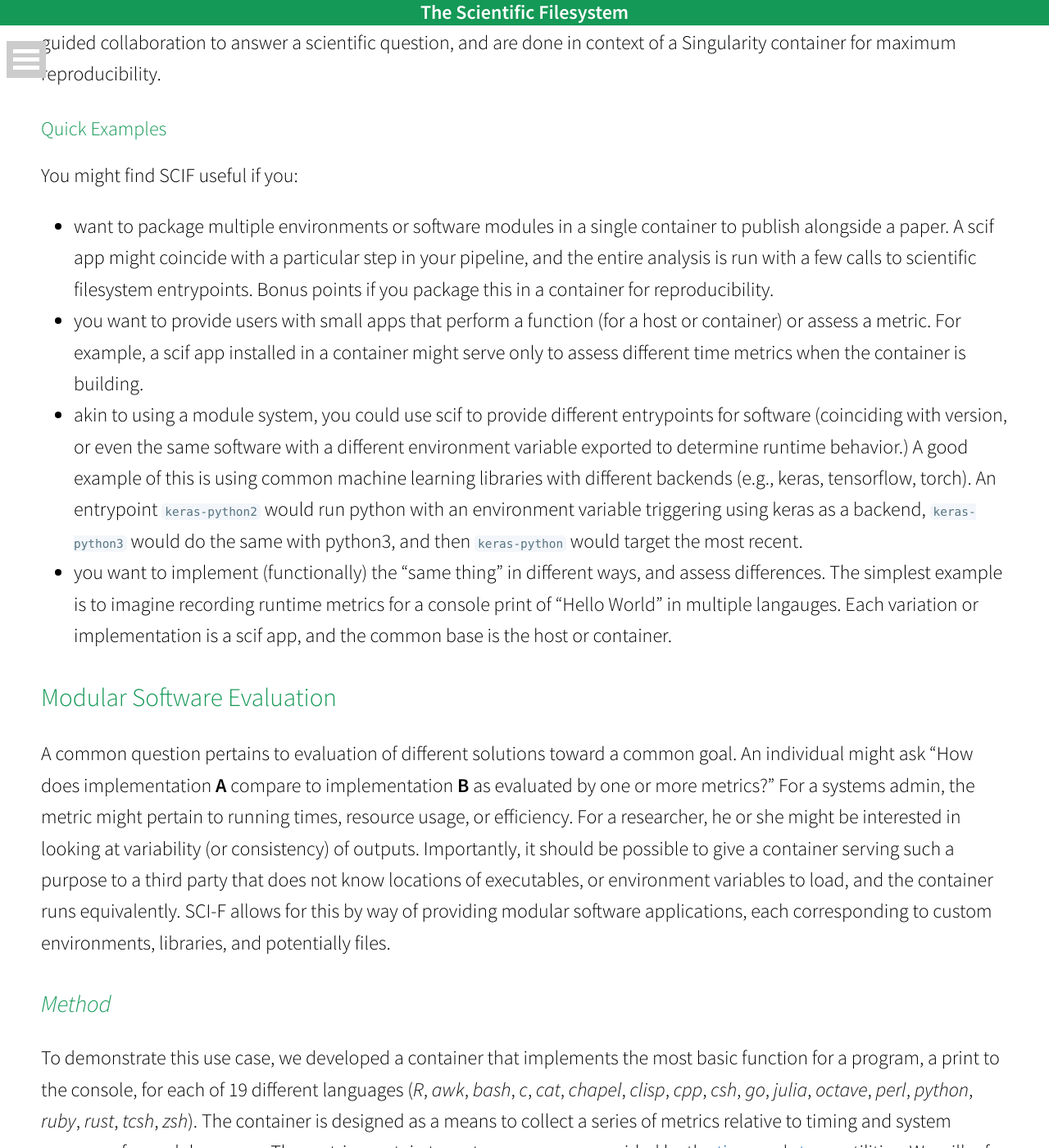
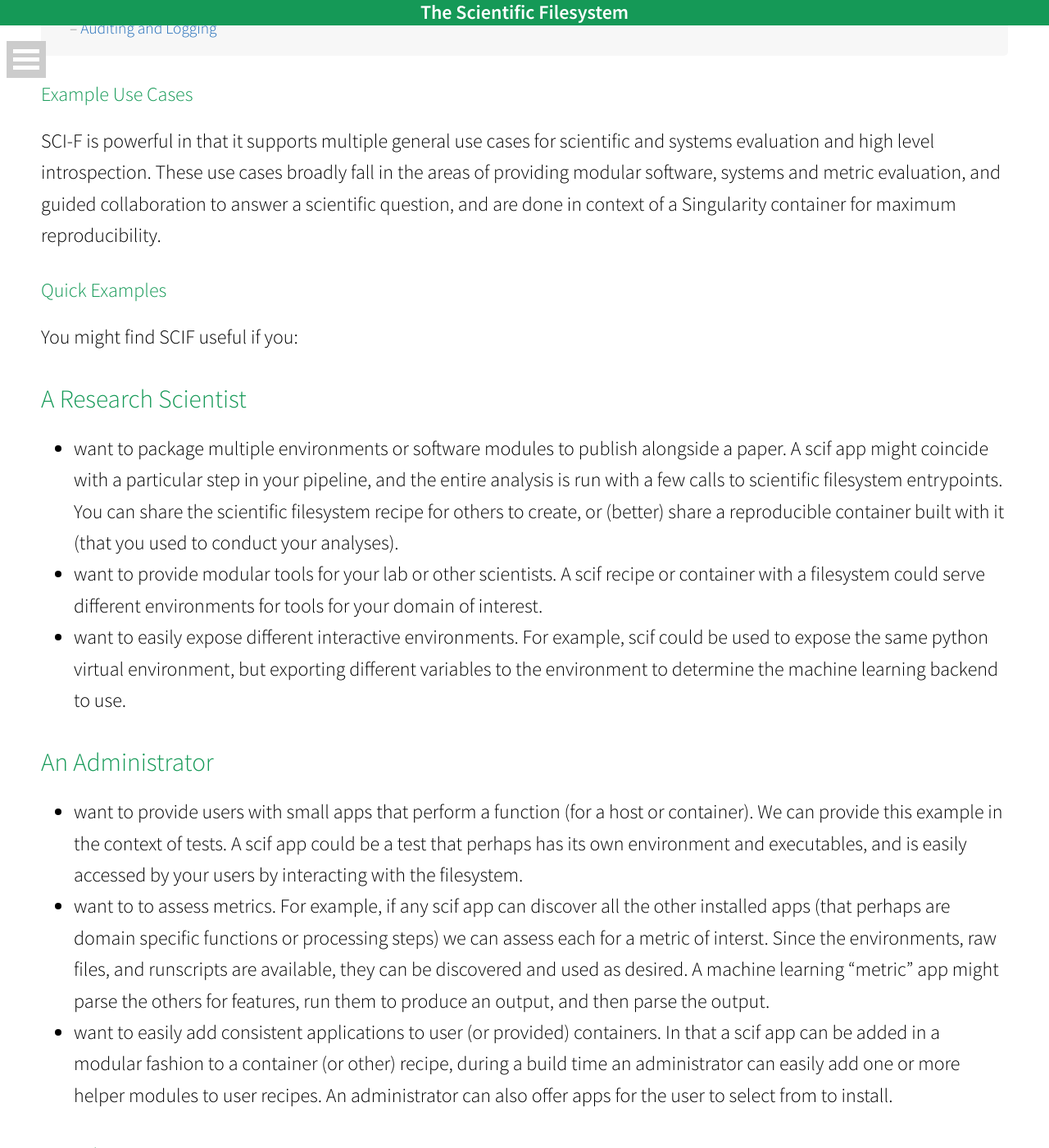
Before and after one commit to vsoch/scif, a Jekyll site: the page built from docs/pages/6-examples.md, in a window 1280 px wide and 1400 px high, scrolled down 778 px. Shown: the whole window at 82% size. Built offline with Jekyll 4.4.1, drawn with Linux system fonts in a browser that asks for light colours; nearby versions of some CDN libraries; some of the changed text lies outside the part shown.

Commit message:
adding examples

```diff
--- a/docs/pages/6-examples.md
+++ b/docs/pages/6-examples.md
@@ -12,16 +12,27 @@ SCI-F is powerful in that it supports multiple general use cases for scientific
 ## Quick Examples
 You might find SCIF useful if you:
 
- - want to package multiple environments or software modules in a single container to publish alongside a paper. A scif app might coincide with a particular step in your pipeline, and the entire analysis is run with a few calls to scientific filesystem entrypoints. Bonus points if you package this in a container for reproducibility.
- - you want to provide users with small apps that perform a function (for a host or container) or assess a metric. For example, a scif app installed in a container might serve only to assess different time metrics when the container is building.
+### A Research Scientist
+ - want to package multiple environments or software modules to publish alongside a paper. A scif app might coincide with a particular step in your pipeline, and the entire analysis is run with a few calls to scientific filesystem entrypoints. You can share the scientific filesystem recipe for others to create, or (better) share a reproducible container built with it (that you used to conduct your analyses).
+ - want to provide modular tools for your lab or other scientists. A scif recipe or container with a filesystem could serve different environments for tools for your domain of interest.
+ - want to easily expose different interactive environments. For example, scif could be used to expose the same python virtual environment, but exporting different variables to the environment to determine the machine learning backend to use.
+
+### An Administrator
+ - want to provide users with small apps that perform a function (for a host or container). We can provide this example in the context of tests. A scif app could be a test that perhaps has its own environment and executables, and is easily accessed by your users by interacting with the filesystem.
+ - want to to assess metrics. For example, if any scif app can discover all the other installed apps (that perhaps are domain specific functions or processing steps) we can assess each for a metric of interst. Since the environments, raw files, and runscripts are available, they can be discovered and used as desired. A machine learning "metric" app might parse the others for features, run them to produce an output, and then parse the output.
+ - want to easily add consistent applications to user (or provided) containers. In that a scif app can be added in a modular fashion to a container (or other) recipe, during a build time an administrator can easily add one or more helper modules to user recipes. An administrator can also offer apps for the user to select from to install.
+
+### Developers
  - akin to using a module system, you could use scif to provide different entrypoints for software (coinciding with version, or even the same software with a different environment variable exported to determine runtime behavior.) A good example of this is using common machine learning libraries with different backends (e.g., keras, tensorflow, torch). An entrypoint `keras-python2` would run python with an environment variable triggering using keras as a backend, `keras-python3` would do the same with python3, and then `keras-python` would target the most recent.
  - you want to implement (functionally) the "same thing" in different ways, and assess differences. The simplest example is to imagine recording runtime metrics for a console print of "Hello World" in multiple langauges. Each variation or implementation is a scif app, and the common base is the host or container.
 
+If you have more examples, please [add them!](https://www.github.com/vsoch/scif). We will next go into a few of these examples in greater detail.
 
-### Modular Software Evaluation
+
+## Modular Software Evaluation
 A common question pertains to evaluation of different solutions toward a common goal. An individual might ask "How does implementation **A** compare to implementation **B** as evaluated by one or more metrics?" For a systems admin, the metric might pertain to running times, resource usage, or efficiency. For a researcher, he or she might be interested in looking at variability (or consistency) of outputs. Importantly, it should be possible to give a container serving such a purpose to a third party that does not know locations of executables, or environment variables to load, and the container runs equivalently. SCI-F allows for this by way of providing modular software applications, each corresponding to custom environments, libraries, and potentially files.
 
-#### Method
+### Method
 
 To demonstrate this use case, we developed a container that implements the most basic function for a program, a print to the console, for each of 19 different languages (*R*, *awk*, *bash*, *c*, *cat*, *chapel*, *clisp*, *cpp*, *csh*, *go*, *julia*, *octave*, *perl*, *python*, *ruby*, *rust*, *tcsh*, *zsh*). The container is designed as a means to collect a series of metrics relative to timing and system resources for each language. The metrics pertain to system resources provided by the <a href="https://linux.die.net/man/1/time" target="_blank">time</a> and <a href="https://linux.die.net/man/1/strace" target="_blank">strace</a> utilities. We will refer to this container generally as "hello-world." A user that did not create the container could ask it for global help:
 
@@ -87,7 +98,7 @@ done
 
 In practice, for general metrics like timing and host resources, if the container does not provide an app to measure time internally (e.g., an internal app to perform the same call with the "time" executable inside the container), given that the time for Singularity to execute this internal command is trivial or accounted for, it is reasonable to perform tests externally. External tests are advantageous in that containers themselves can be agnostic to the tests - a container does not need to be developed with the internal dependencies to perform any specific test. For tests that look at system calls (e.g., strace as in the example above) calling externally would mean needing to properly account for the call to the singularity software itself in the results.
 
-#### Results
+### Results
 
 To demonstrate the value of using SCI-F containers, we ran a simple function to print to the command line in 19 languages, and were able to run the analysis in entirety without knowing the specific commands for each language. The resulting table of features pertaining to times (<a href="https://github.com/containers-ftw/hello-world-ftw/blob/master/logs/language-times.tsv" target="_blank"> Supplementary Table 1</a>) and features (<a href="https://github.com/containers-ftw/hello-world-ftw/blob/master/logs/language-features.tsv" target="_blank">Supplementary Table 2</a>) demonstrates a wide span of differences between the seemingly identical calls. For example, Figure 1 shows the differences in "read calls," or the number of read commands to the filesystem issued when the simple "Hello World" command was run:
 
```
